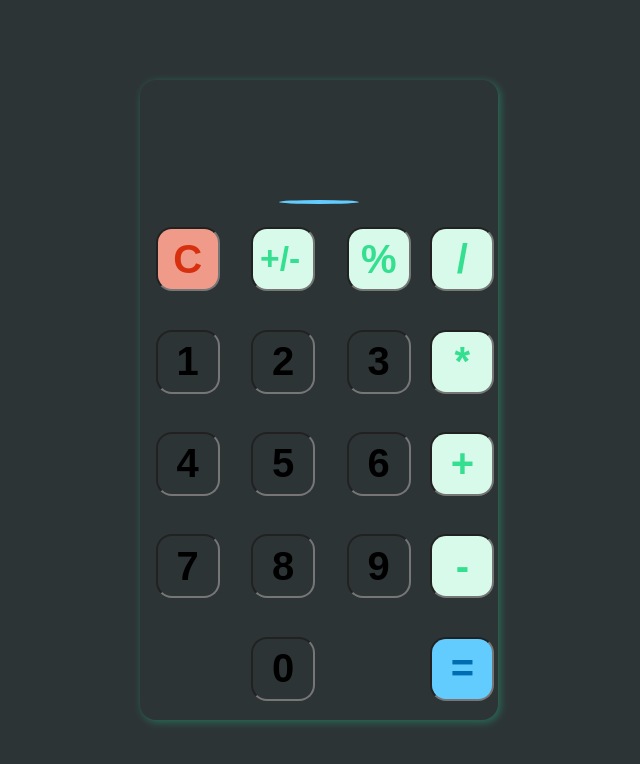
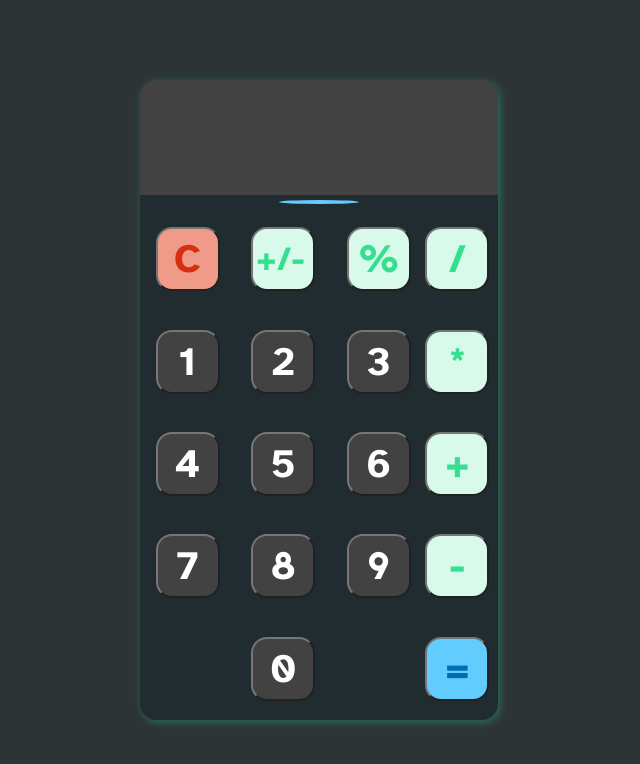
Before and after one commit to meivinay/react-calculator, a React (Create React App) app: page / in a window 1280 px wide. Shown: the top 764 px of the page, without its empty margins (321-961 px from the left). Built offline with nearby package versions, Linux system fonts and the light colour scheme.

Commit message:
style change

```diff
--- a/public/index.html
+++ b/public/index.html
@@ -9,6 +9,7 @@
       name="description"
       content="Web site created using create-react-app"
     />
+    <link href="https://fonts.googleapis.com/css2?family=Atkinson+Hyperlegible:wght@700&display=swap" rel="stylesheet">
     <link rel="apple-touch-icon" href="%PUBLIC_URL%/logo192.png" />
     <!--
       manifest.json provides metadata used when your web app is installed on a
--- a/src/VerticalOperatorPad.jsx
+++ b/src/VerticalOperatorPad.jsx
@@ -1,19 +1,19 @@
 let VerticalOperatorPad = (props)=>{
 return(
     <div className="operator-container">
-    <button className = "operator" onClick = {()=>{
+    <button className = "operator vertical-operator" onClick = {()=>{
       props.handleOperatorKeys("/");
     }}>/</button>
-  <button className = "operator" onClick = {()=>{
+  <button className = "operator vertical-operator" onClick = {()=>{
     props.handleOperatorKeys("*");
   }}>*</button>
-   <button className = "operator" onClick = {()=>{
+   <button className = "operator vertical-operator" onClick = {()=>{
     props.handleOperatorKeys("+");
   }}>+</button>
-  <button className = "operator" onClick = {()=>{
+  <button className = "operator vertical-operator" onClick = {()=>{
     props.handleOperatorKeys("-");
   }}>-</button>
-  <button className = "operator" id="evaluate" onClick = {()=>{
+  <button className = "operator vertical-operator" id="evaluate" onClick = {()=>{
    props.handleEvalAction();
   }}>=</button>
 </div>
--- a/src/style.css
+++ b/src/style.css
@@ -25,7 +25,7 @@ body{
     border-radius: 1rem;
     display: flex;
     flex-direction: column;
-    background-color: #2d3436;
+    background-color: #202c30;
     box-shadow: 2px 2px 8px #24eba354;
 }
 button{
@@ -34,14 +34,16 @@ button{
     min-height: 4rem;
     min-width: 4rem;
     outline: none;
-    font-weight: bold;
+    /* font-weight: bold; */
     background-color: var(--bgColorNighMode);
+    font-family: 'Atkinson Hyperlegible', sans-serif;
     font-size: 2.5rem;
     border-radius: 1rem;
     color: var(--fontColorNightMode);
     cursor: pointer;
     text-align: center;
-    border: 2px inset rgb(118, 118, 118);
+    border: 2px outset rgb(118, 118, 118);
+    /* flex-grow: 1; */
 }
 .option{
     height: 2%;
@@ -61,6 +63,9 @@ button{
 .header{
     height: 18%;
     width: 100%;
+    background-color: #424242;
+    border-top-left-radius: 1rem;
+    border-top-right-radius: 1rem;
 }
 .view,.output{
     height: 50%;
@@ -69,10 +74,16 @@ button{
     font-size: 3rem;
     color: white;
     overflow: hidden;
+    font-family: 'Atkinson Hyperlegible', sans-serif;
 }
-/* .output{
+.view{
     text-align: left;
-} */
+    padding-left: 1rem;
+}
+.output{
+    padding-right: 1rem;
+    padding-bottom: 1rem;
+}
 .keypad-container{
     height: 80%;
     width: 100%;
@@ -102,8 +113,8 @@ align-items: center;
 justify-content: space-around;
 }
 .operand-container button{
-    color: black;
-
+    color: white;
+    background-color: #424242;
 }
 #row-1,#row-2,#row-3{
     height: 4rem;
@@ -135,6 +146,9 @@ justify-content: space-around;
 .horizontal-operators button{
     background-color: #d8faea;
 }
+.vertical-operator{
+    margin-right:10px;
+}
 .zeros{
     display: flex;
     justify-content: space-around;
@@ -154,10 +168,10 @@ justify-content: space-around;
 }
 .operand-container button:hover{
     background-color: rgba(255, 255, 255, 0.08);
-    text-shadow: 0px 0px 20px #ffffff;
+    text-shadow: 0px 0px 20px #9cfd76;
 }
 button:active{
-    border: 2px outset rgb(118, 118, 118);
+    border: 2px inset rgb(118, 118, 118);
 }
 #evaluate:hover{
     box-shadow: 0px 0px 20px #b6ffff;
```
